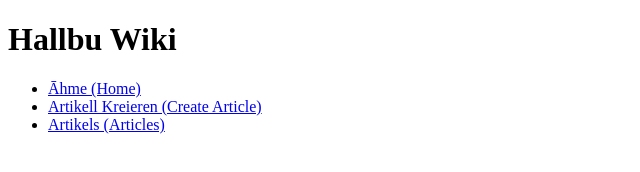
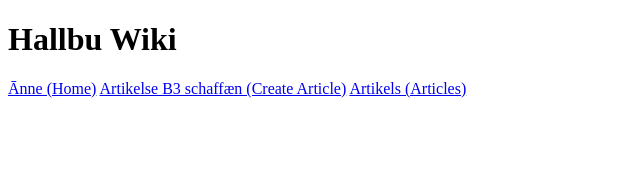
Before and after one commit to GettiApp/hallbu, a plain HTML site: page index.html in a window 1280 px wide. Shown: the whole page, without its empty margins (0-640 px from the left). Drawn offline with Linux system fonts and the light colour scheme.

Commit message:
Update index.html for my-project GitHub Pages

```diff
--- a/index.html
+++ b/index.html
@@ -1,15 +1,16 @@
 <!DOCTYPE html>
-<html lang="hu">  <head>
+<html lang="huw"> <head>
   <meta charset="UTF-8">
   <meta name="viewport" content="width=device-width, initial-scale=1.0">
   <title>Hallbu Wiki</title>
+  <link rel="stylesheet" href="style.css">
 </head>
 <body>
   <h1>Hallbu Wiki</h1>
-  <ul>
-    <li><a href="home.html">Āhme (Home)</a></li>
-    <li><a href="creatingarticle.html">Artikell Kreieren (Create Article)</a></li>
-    <li><a href="articles.html">Artikels (Articles)</a></li>
-  </ul>
+  <nav>
+    <a href="index.html">Ānne (Home)</a>
+    <a href="creatingarticle.html">Artikelse B3 schaffæn (Create Article)</a>
+    <a href="articles.html">Artikels (Articles)</a>
+  </nav>
 </body>
 </html>
```
